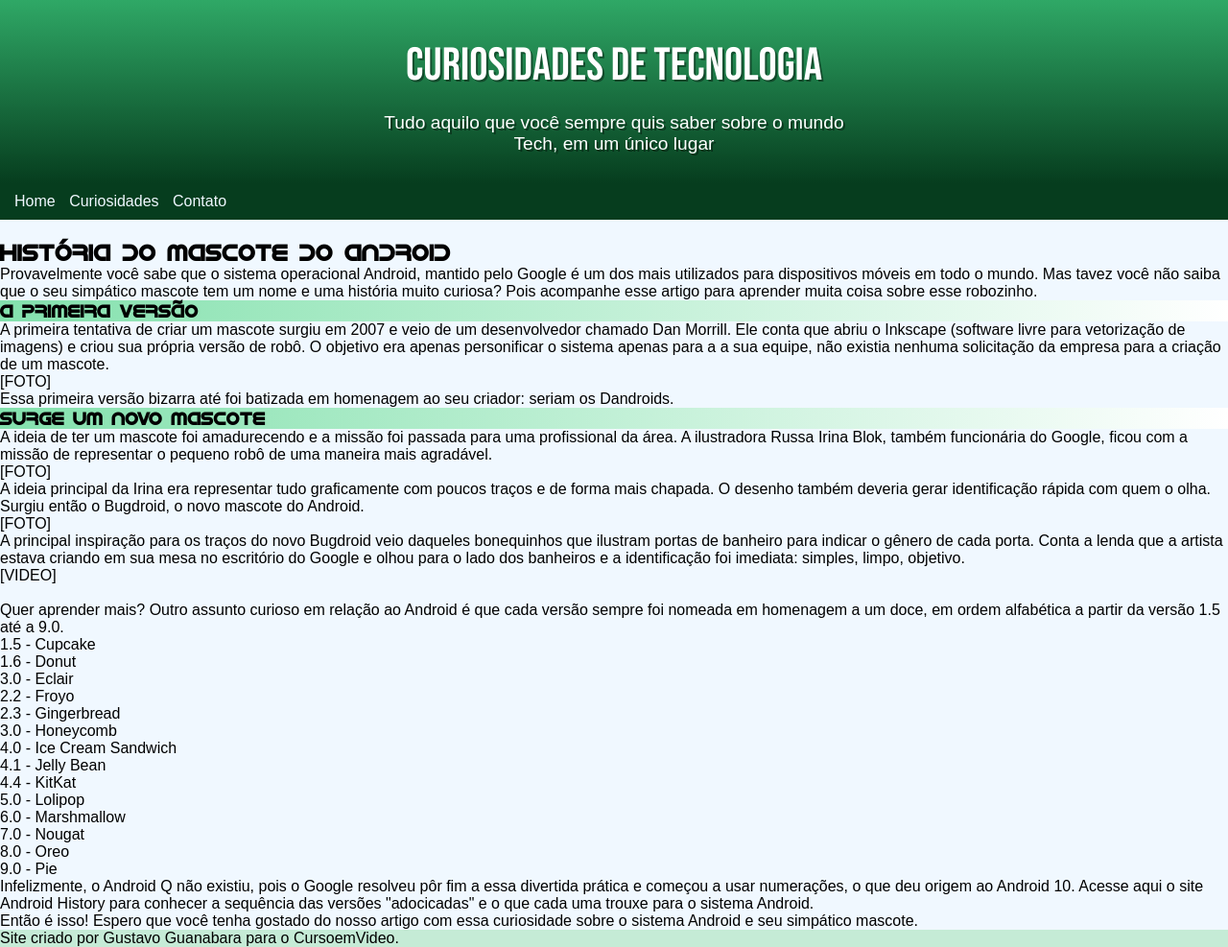
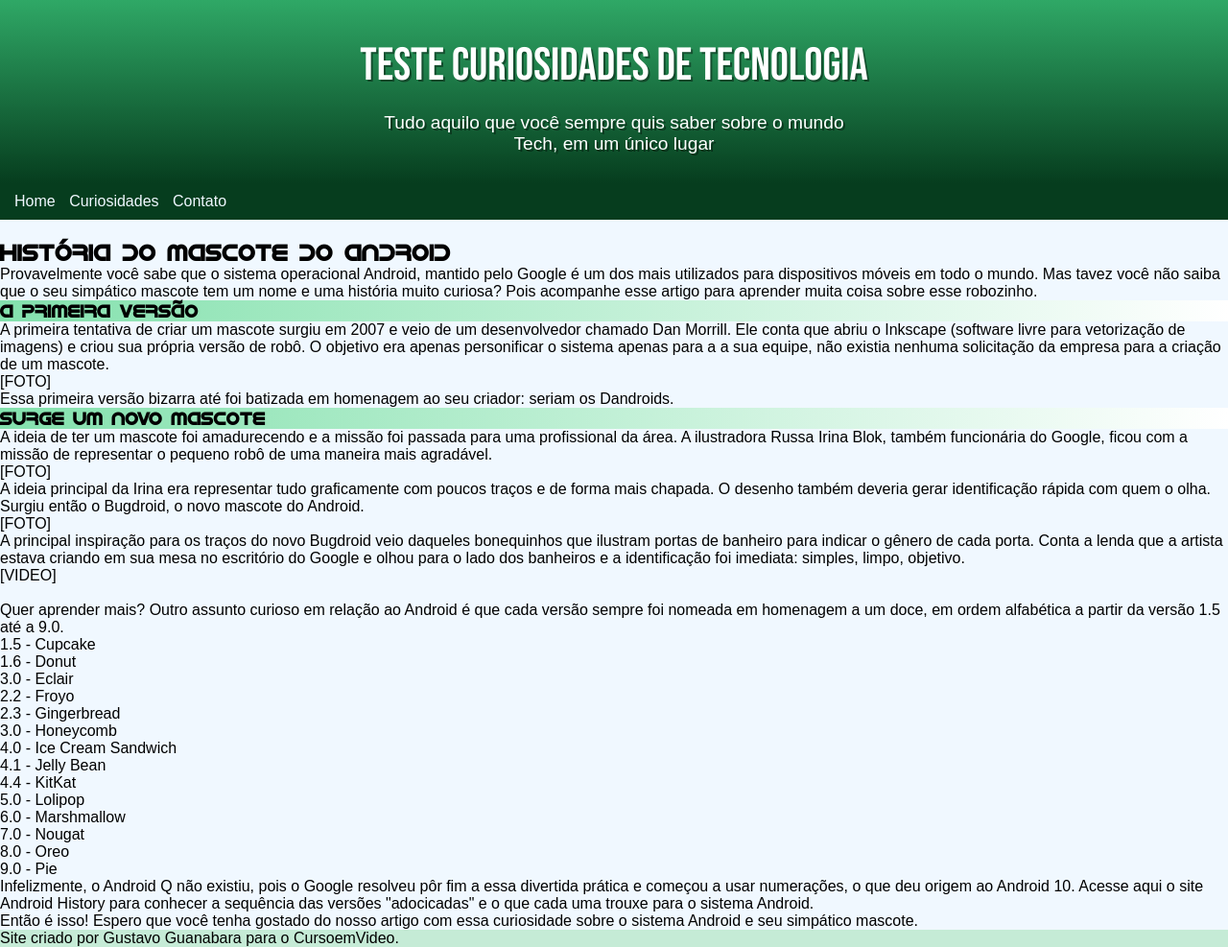
Before and after one commit to gabrielvox/html-css, a plain HTML site: page exercicios/Androidsite/index.html in a window 1280 px wide. Shown: the whole page at 96% size. Drawn offline with Linux system fonts and the light colour scheme.

Commit message:
Update index.html

```diff
--- a/exercicios/Androidsite/index.html
+++ b/exercicios/Androidsite/index.html
@@ -12,7 +12,7 @@
 <body>
 <header>
 
-    <h1>Curiosidades de Tecnologia</h1>
+    <h1>teste Curiosidades de Tecnologia</h1>
 
     <p>Tudo aquilo que você sempre quis saber sobre o mundo Tech, em um único lugar</p>
 
```
